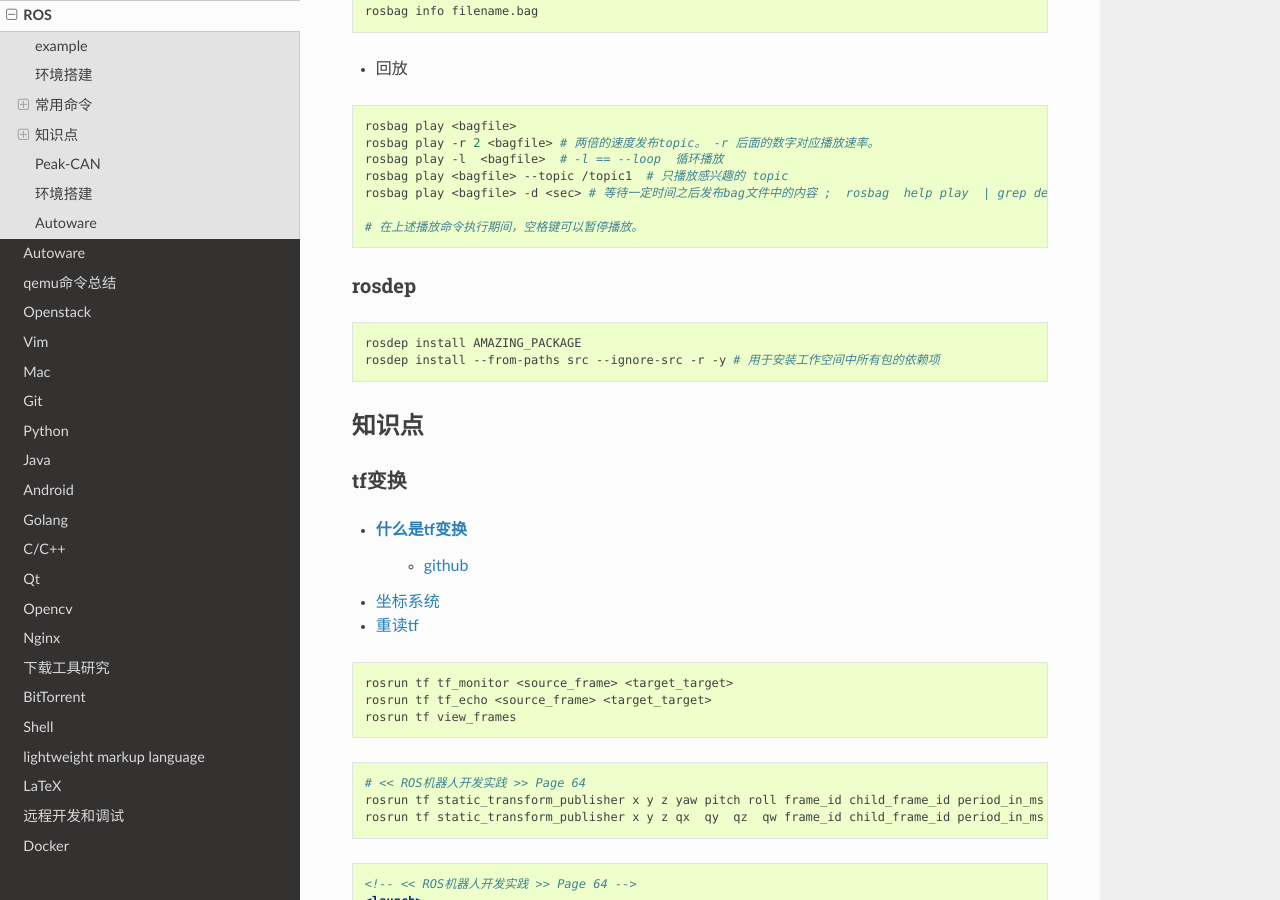
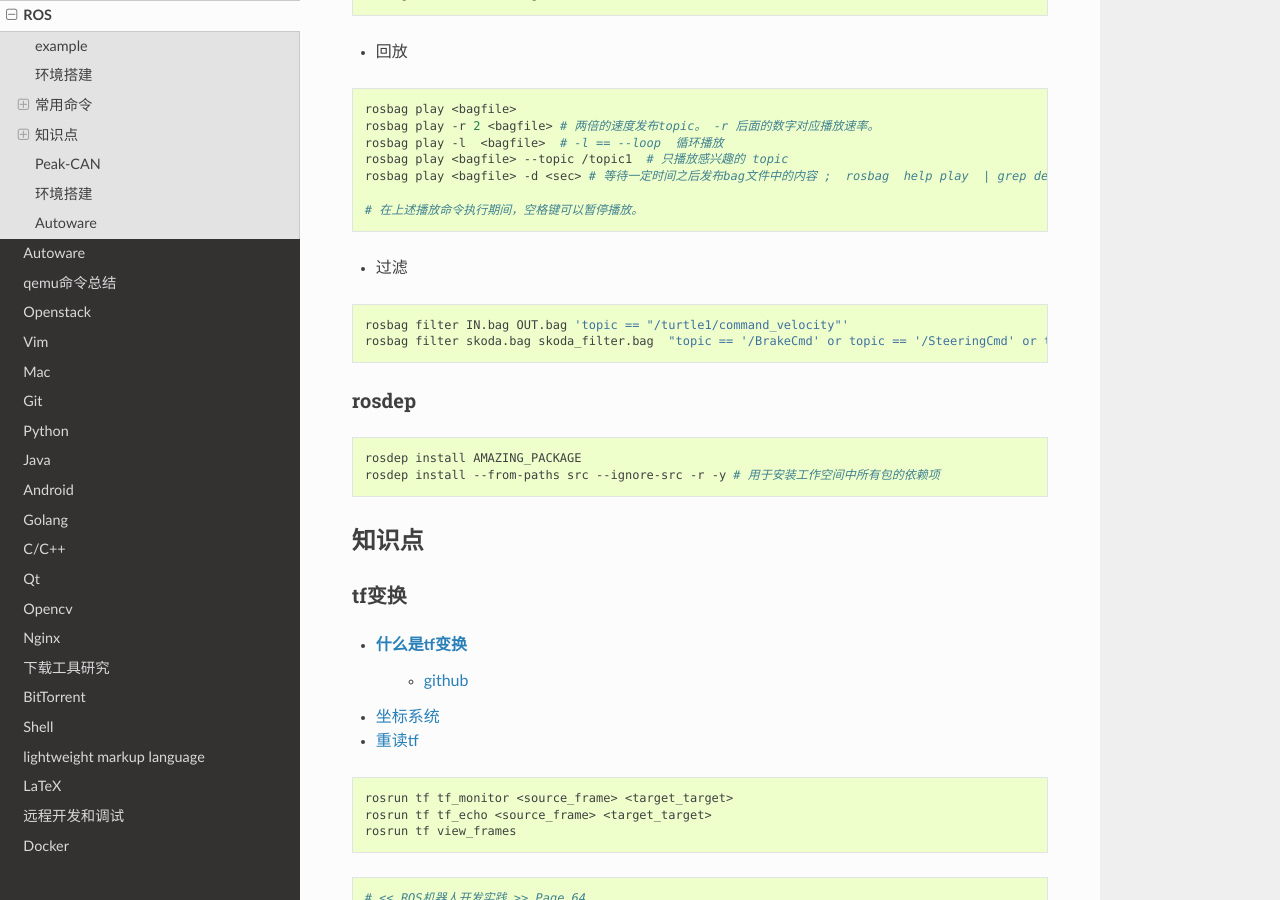
Before and after one commit to my-rds-store/my_space, a Sphinx documentation site: the page built from source/ros/index.rst, in a window 1280 px wide and 900 px high, scrolled down 2936 px. Built offline with Sphinx 7.4.7 and the Read the Docs theme 2.0.0, drawn with Linux system fonts in a browser that asks for light colours.

Commit message:
update ..

```diff
--- a/source/ros/index.rst
+++ b/source/ros/index.rst
@@ -137,8 +137,11 @@
         rostopic type /sent_messages
         rosmsg info can_msgs/Frame
 
-rosbag
-========
+
+
+
+`rosbag <http://wiki.ros.org/rosbag/Commandline>`_
+====================================================
 
 * 录制
 
@@ -151,13 +154,14 @@
         rosbag record -O/-o filename.bag /topic_name1 #  -O (大写) 后跟录制数据包的名字。
                                                       #  -o（小写）则只是给数据包的名字加前缀。
 
-
         rosbag record -a -O filename.bag -x "/monitor/(.*)" #记录过滤掉/monitor/*之外的其他topic
 
         # 在运行rosbag record命令的窗口中按Ctrl-C退出该命令，即结束数据记录。
 
         # 现在在~/bagfiles目录中应该会看到一个以日期和时间命名并以.bag作为后缀的 rosbag 文件，
         # 它包含rosbag record运行期间发布的 topic。
+
+
 
 
 如果在 launch 文件中使用 rosbag record 命令，如下
@@ -185,6 +189,16 @@
     rosbag play <bagfile> -d <sec> # 等待一定时间之后发布bag文件中的内容 ;  rosbag  help play  | grep delay
 
     # 在上述播放命令执行期间，空格键可以暂停播放。
+
+
+* 过滤
+
+
+.. code-block:: sh
+
+    rosbag filter IN.bag OUT.bag 'topic == "/turtle1/command_velocity"'
+    rosbag filter skoda.bag skoda_filter.bag  "topic == '/BrakeCmd' or topic == '/SteeringCmd' or topic == '/ThrottleCmd' or topic== '/rosout' or topic=='/rosout_agg'"
+
 
 
 rosdep
```
